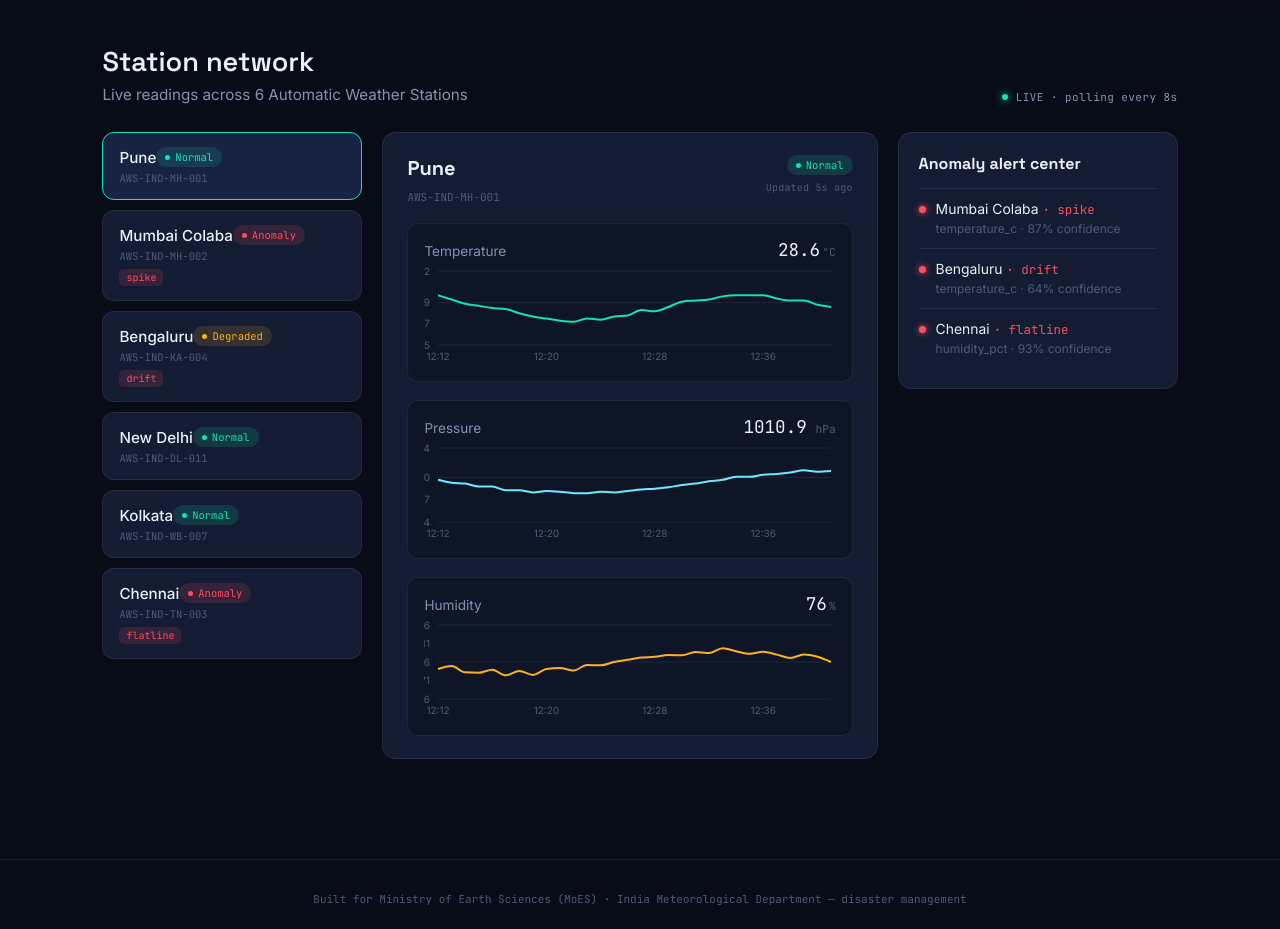
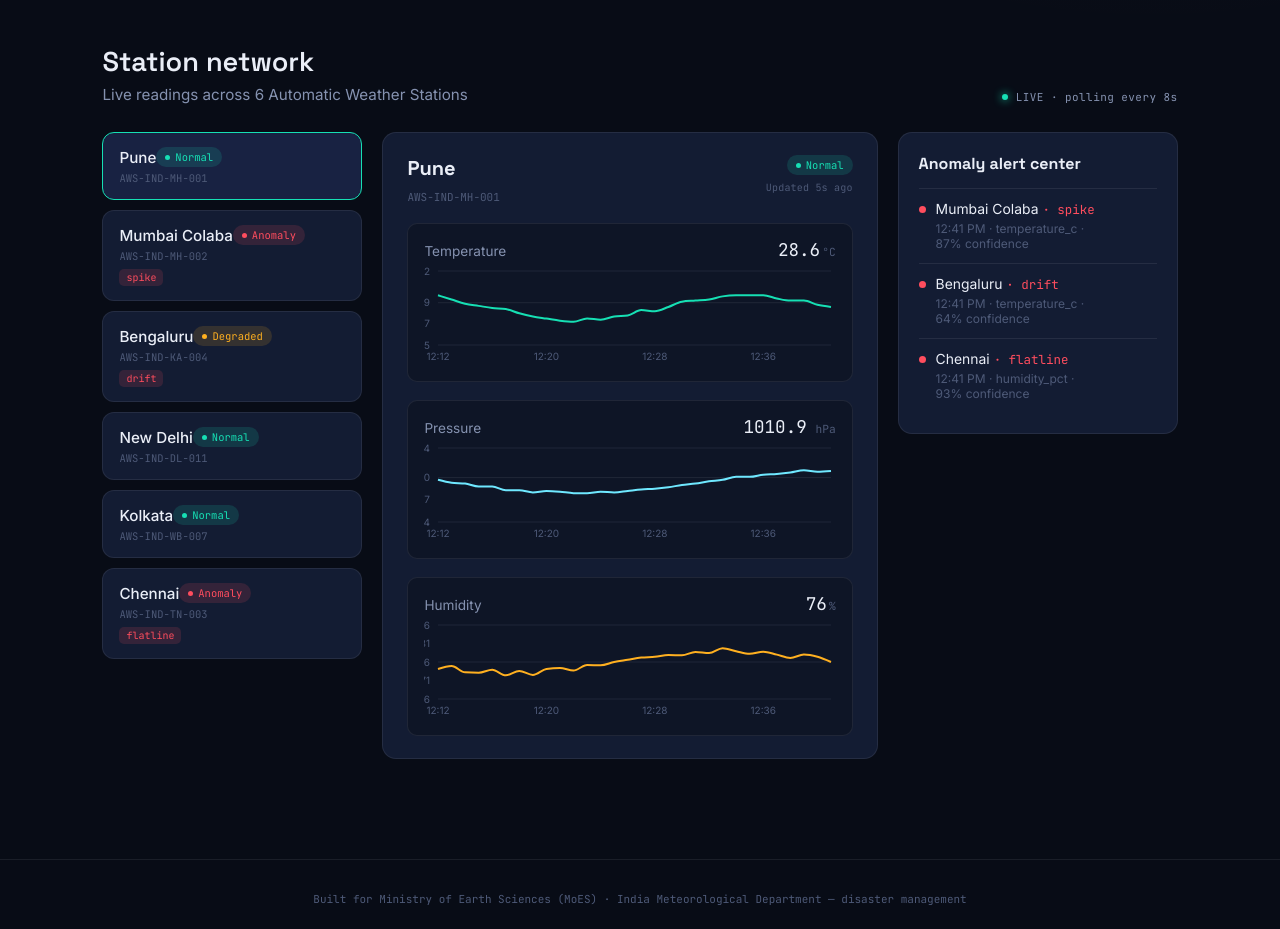
Before and after one commit to Alphaa1556/skyguard-ai, a React (Vite) app in the folder frontend/: page / in a window 1280 px wide. Shown: the part 860-1789 px from the top of the page. Built offline with nearby package versions, Linux system fonts and the light colour scheme.

Commit message:
UI polish: timestamps, pulse animation, text-wrap, and dynamic scroll height

```diff
--- a/frontend/src/components/AlertCenter.jsx
+++ b/frontend/src/components/AlertCenter.jsx
@@ -3,7 +3,10 @@ export default function AlertCenter({ alerts, onSelectStation }) {
     <div className="alert-center">
       <h3 className="alert-center-title">Anomaly alert center</h3>
       {alerts.length === 0 && <p className="alert-empty mono">No active anomalies.</p>}
-      {alerts.map(a => (
+      {alerts.map(a => {
+        const time = new Date(a.timestamp).toLocaleTimeString([], { hour: '2-digit', minute: '2-digit' })
+
+        return (
           <button
             key={a.station_id}
             className="alert-item"
@@ -15,11 +18,12 @@ export default function AlertCenter({ alerts, onSelectStation }) {
                 {a.name} <span className="mono">· {a.anomaly.type}</span>
               </span>
               <span className="alert-item-sub">
-              {a.anomaly.affected_parameter} · {Math.round(a.anomaly.confidence * 100)}% confidence
+                {time} · {a.anomaly.affected_parameter} · <span style={{ whiteSpace: 'nowrap' }}>{Math.round(a.anomaly.confidence * 100)}% confidence</span>
               </span>
             </div>
           </button>
-      ))}
+        )
+      })}
     </div>
   )
 }
--- a/frontend/src/components/Dashboard.css
+++ b/frontend/src/components/Dashboard.css
@@ -251,3 +251,27 @@
   .station-list { flex-direction: row; overflow-x: auto; padding-bottom: 4px; }
   .station-card { min-width: 200px; }
 }
+
+/* Alert Center Experimental Aesthetics */
+.alert-center {
+  max-height: 720px;
+  overflow-y: auto;
+}
+
+.alert-center::-webkit-scrollbar {
+  width: 4px;
+}
+.alert-center::-webkit-scrollbar-thumb {
+  background: #333;
+  border-radius: 4px;
+}
+
+@keyframes pulse-red {
+  0% { box-shadow: 0 0 0 0 rgba(255, 87, 87, 0.7); }
+  70% { box-shadow: 0 0 0 6px rgba(255, 87, 87, 0); }
+  100% { box-shadow: 0 0 0 0 rgba(255, 87, 87, 0); }
+}
+
+.alert-item-dot {
+  animation: pulse-red 2s infinite;
+}
```
Lines whose indentation alone changed are shown as unchanged.
